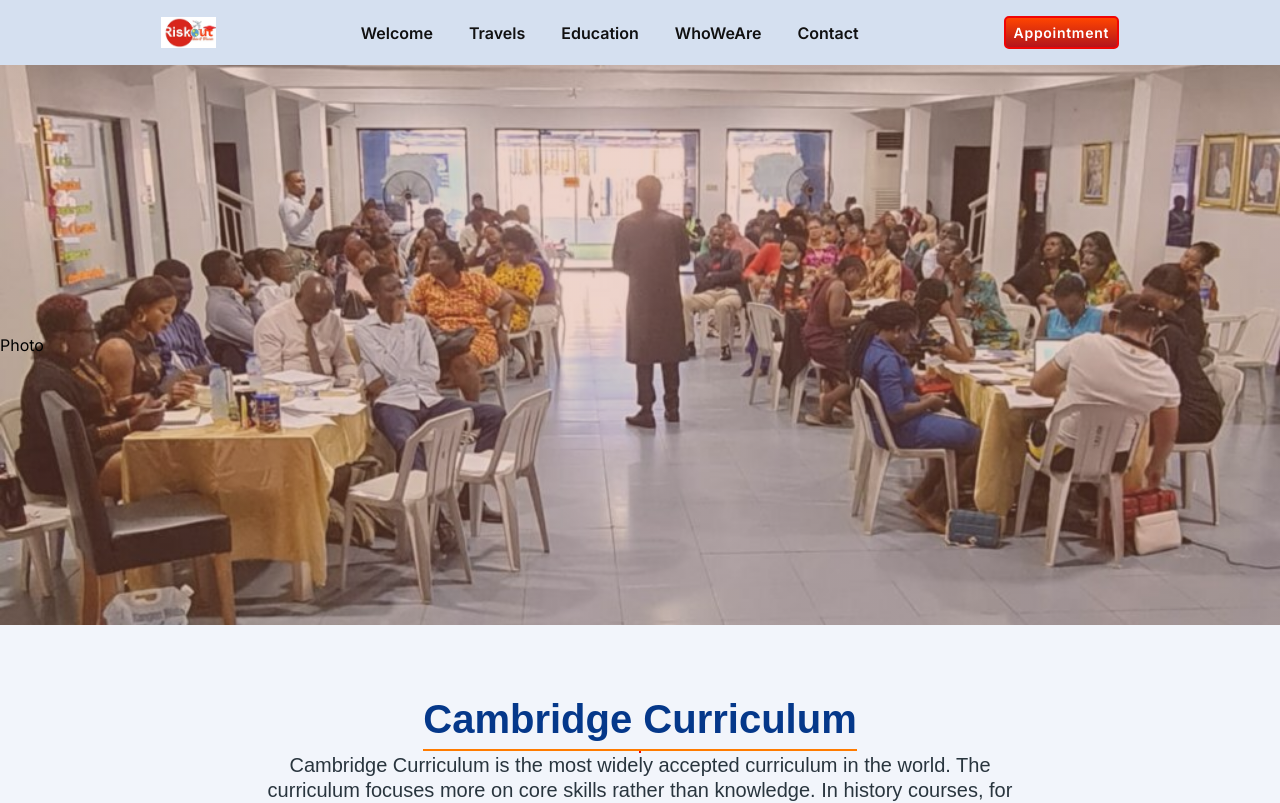
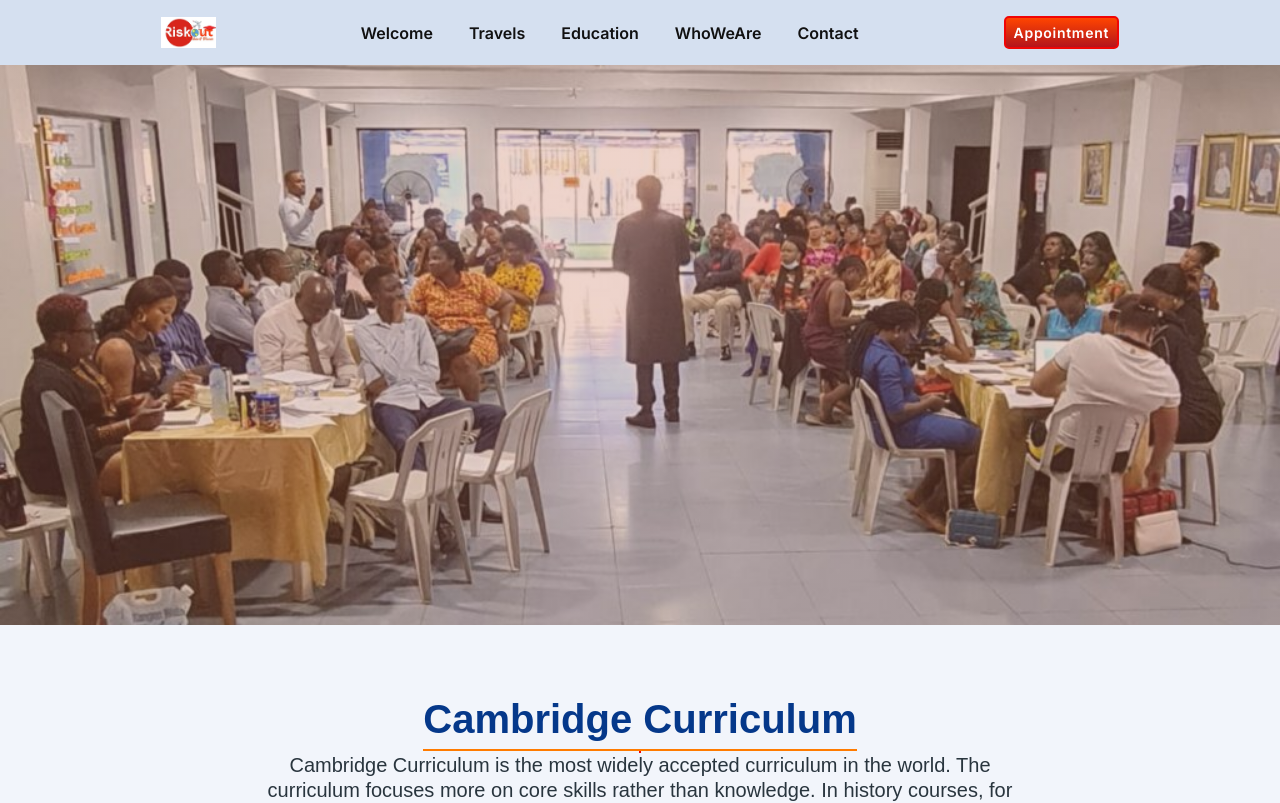
Before and after one commit to VictorKingsHub/consults, a Next.js app: page /education/cambridgeCurriculum in a window 1280 px wide. Shown: the top 803 px of the page. Built offline with nearby package versions, Linux system fonts and the light colour scheme.

Commit message:
Key Points

```diff
--- a/app/ui/education/cambridgeCurriculum/cambridgePhoto/CambridgePhoto.tsx
+++ b/app/ui/education/cambridgeCurriculum/cambridgePhoto/CambridgePhoto.tsx
@@ -4,7 +4,7 @@ import styles from "./CambridgePhoto.module.css"
 const CambridgePhoto = () => {
   return (
     <div className={styles.container}>
-      Photo
+
     </div>
   )
 }
```
